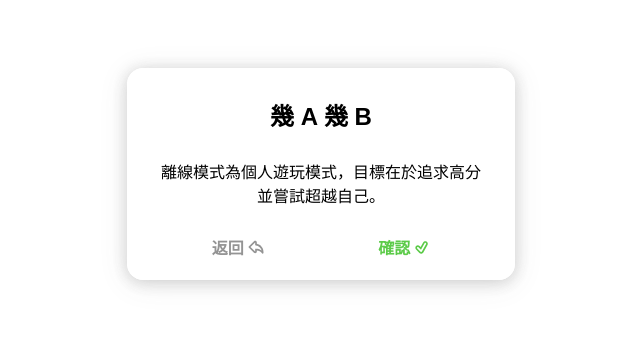
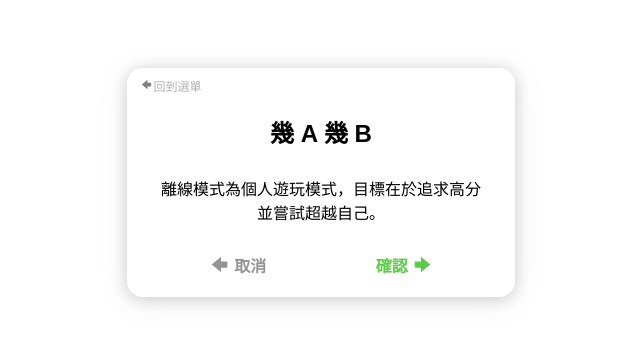
Before and after one commit to kwei/webpackTest, a React app: page / in a window 1280 px wide. Both pictures are taken after a click on the element "離線模式". Shown: the top 346 px of the page, without its empty margins (319-959 px from the left). Built offline with nearby package versions, Linux system fonts and the light colour scheme.

Commit message:
[what] [why] [how]

```diff
--- a/src/css/opening_v2.scss
+++ b/src/css/opening_v2.scss
@@ -12,6 +12,21 @@
   padding: 30px;
 }
 
+.goBack {
+  display: flex;
+  flex-direction: row;
+  width: 100%;
+  height: auto;
+  color: #b2b2b2;
+  cursor: pointer;
+  font-size: 12px;
+  padding: 0 0 0 5px;
+  &:hover {
+    color: #2c2c2c;
+    padding: 0;
+  }
+}
+
 .opening-page {
   @include flexContainer(80%, 100%);
   max-width: 370px;
@@ -23,13 +38,6 @@
   backdrop-filter: blur(5.6px);
   -webkit-backdrop-filter: blur(5.6px);
   border: 1px solid rgba(255, 255, 255, 1);
-
-  //animation-name: shrink;
-  //animation-duration: 4s;
-  //animation-iteration-count: infinite;
-  //-webkit-animation-name: shrink;
-  //-webkit-animation-duration: 4s;
-  //-webkit-animation-iteration-count: infinite;
 
   .page-header {
     @include flexContainer(80%, 30px);
@@ -125,6 +133,8 @@
   .userName-input-label {
     margin: auto;
     padding: 0 8px 0 0;
+    display: flex;
+    flex-direction: row;
   }
   .userName-input {
     flex: 1;
@@ -139,6 +149,8 @@
   .roomID-input-label {
     margin: auto;
     padding: 0 8px 0 0;
+    display: flex;
+    flex-direction: row;
   }
   .roomID-input {
     flex: 1;
@@ -163,31 +175,3 @@
     padding: 6px 10px 10px 10px;
   }
 }
-
-@-webkit-keyframes shrink {
-  0% {box-shadow: 0 4px 30px rgba(0, 255, 187, 0.1), 0 2px 15px rgba(0, 234, 255, 0.3);}
-  10% {box-shadow: 0 4px 30px rgba(0, 234, 255, 0.1), 0 2px 15px rgba(0, 51, 255, 0.3);}
-  20% {box-shadow: 0 4px 30px rgba(0, 128, 255, 0.1), 0 2px 15px rgba(85, 0, 255, 0.3);}
-  30% {box-shadow: 0 4px 30px rgba(0, 4, 255, 0.1), 0 2px 15px rgba(170, 0, 255, 0.3);}
-  40% {box-shadow: 0 4px 30px rgba(102, 0, 255, 0.1), 0 2px 15px rgba(255, 0, 221, 0.3);}
-  50% {box-shadow: 0 4px 30px rgba(161, 0, 255, 0.1), 0 2px 15px rgba(255, 0, 128, 0.3);}
-  60% {box-shadow: 0 4px 30px rgba(102, 0, 255, 0.1), 0 2px 15px rgba(255, 0, 221, 0.3);}
-  70% {box-shadow: 0 4px 30px rgba(0, 4, 255, 0.1), 0 2px 15px rgba(170, 0, 255, 0.3);}
-  80% {box-shadow: 0 4px 30px rgba(0, 128, 255, 0.1), 0 2px 15px rgba(85, 0, 255, 0.3);}
-  90% {box-shadow: 0 4px 30px rgba(0, 234, 255, 0.1), 0 2px 15px rgba(0, 51, 255, 0.3);}
-  100% {box-shadow: 0 4px 30px rgba(0, 255, 187, 0.1), 0 2px 15px rgba(0, 234, 255, 0.3);}
-}
-
-@keyframes shrink {
-  0% {box-shadow: 0 4px 30px rgba(0, 255, 187, 0.1), 0 2px 15px rgba(0, 234, 255, 0.3);}
-  10% {box-shadow: 0 4px 30px rgba(0, 234, 255, 0.1), 0 2px 15px rgba(0, 51, 255, 0.3);}
-  20% {box-shadow: 0 4px 30px rgba(0, 128, 255, 0.1), 0 2px 15px rgba(85, 0, 255, 0.3);}
-  30% {box-shadow: 0 4px 30px rgba(0, 4, 255, 0.1), 0 2px 15px rgba(170, 0, 255, 0.3);}
-  40% {box-shadow: 0 4px 30px rgba(102, 0, 255, 0.1), 0 2px 15px rgba(255, 0, 221, 0.3);}
-  50% {box-shadow: 0 4px 30px rgba(161, 0, 255, 0.1), 0 2px 15px rgba(255, 0, 128, 0.3);}
-  60% {box-shadow: 0 4px 30px rgba(102, 0, 255, 0.1), 0 2px 15px rgba(255, 0, 221, 0.3);}
-  70% {box-shadow: 0 4px 30px rgba(0, 4, 255, 0.1), 0 2px 15px rgba(170, 0, 255, 0.3);}
-  80% {box-shadow: 0 4px 30px rgba(0, 128, 255, 0.1), 0 2px 15px rgba(85, 0, 255, 0.3);}
-  90% {box-shadow: 0 4px 30px rgba(0, 234, 255, 0.1), 0 2px 15px rgba(0, 51, 255, 0.3);}
-  100% {box-shadow: 0 4px 30px rgba(0, 255, 187, 0.1), 0 2px 15px rgba(0, 234, 255, 0.3);}
-}
--- a/src/pages/OpeningPage/OpeningPageV2.jsx
+++ b/src/pages/OpeningPage/OpeningPageV2.jsx
@@ -2,8 +2,10 @@ import '../../css/opening_v2.scss';
 import React, { useRef, useState } from "react";
 import { Logger } from "../../module/logger";
 import { switchPage } from "./openingPageSlice";
-import { FaMousePointer } from "react-icons/fa";
-import { TiArrowBackOutline, TiTickOutline, TiUserOutline, TiKeyOutline } from "react-icons/ti";
+import { FiLink } from "react-icons/fi";
+import { TiUserOutline, TiKeyOutline } from "react-icons/ti";
+import { GoArrowRight, GoArrowLeft } from "react-icons/go";
+import { VscDebugDisconnect } from "react-icons/vsc";
 import { useDispatch } from "react-redux";
 import { checkInputs } from "../../module/checkInputs";
 import { setUser } from "../../component/Player/userSlice";
@@ -82,7 +84,7 @@ const OpeningPageV2 = () => {
             return (
                 <>
                     <div className="userName">
-                        <div className="userName-input-label">名稱 <TiUserOutline style = {{transform: 'translateY(4px)', fontSize: "20px"}}/></div>
+                        <div className="userName-input-label">名稱 <TiUserOutline style = {{transform: 'translateX(2px)', fontSize: "20px"}}/></div>
                         <input type="text"
                                className="userName-input"
                                value={userName}
@@ -90,7 +92,7 @@ const OpeningPageV2 = () => {
                                placeholder={NAME_INPUT_PLACEHOLDER} />
                     </div>
                     <div className="roomID">
-                        <div className="roomID-input-label">代碼 <TiKeyOutline style = {{transform: 'translateY(4px)', fontSize: "20px"}}/></div>
+                        <div className="roomID-input-label">代碼 <TiKeyOutline style = {{transform: 'translateX(2px)', fontSize: "20px"}}/></div>
                         <input type="text"
                                className="roomID-input"
                                value={id}
@@ -111,25 +113,28 @@ const OpeningPageV2 = () => {
     return (
         <div className={"container-opening"}>
             <div className={"opening-page"}>
+                {(gameMode !== "") && <div className={"goBack"} onClick={handleBackBtnClick}>
+                    <GoArrowLeft style={{transform: 'translateX(0)', fontSize: "15px", color: "gray"}}/> 回到選單
+                </div>}
                 <div className={"page-header"}>幾 A 幾 B</div>
                 <div className={"page-content"}>
                     <div ref={localBtnRef} className={"start-local-btn"} onClick={handleLocalBtnClick}>
-                        離線模式 <FaMousePointer style = {{transform: 'rotate(-30deg)'}}/>
+                        離線模式 <VscDebugDisconnect style = {{transform: 'rotate(0deg) translateY(2px)', fontSize: "17px"}}/>
                     </div>
                     <div ref={partyBtnRef} className={"start-party-btn"} onClick={handlePartyBtnClick}>
-                        派對模式 <FaMousePointer style = {{transform: 'rotate(-30deg)'}}/>
+                        派對模式 <FiLink style = {{transform: 'rotate(0deg) translateY(2px)', fontSize: "14px"}}/>
                     </div>
                     {(gameMode !== "") && <div className={"form"}>
                         {formSheet()}
                         <div className={"btn-block"}>
                             <div className={"back-btn"} onClick={handleBackBtnClick}>
                                 <div className={"temp-container"}>
-                                    返回 <TiArrowBackOutline style = {{transform: 'translateX(2px)', fontSize: "20px"}}/>
+                                    <GoArrowLeft style = {{transform: 'translateX(-2px)', fontSize: "25px"}}/> 取消
                                 </div>
                             </div>
                             <div ref={confirmBtnRef} className={"confirm-btn"} onClick={handleConfirmBtnClick}>
                                 <div className={"temp-container"}>
-                                    確認 <TiTickOutline style = {{transform: 'translateX(2px)', fontSize: "20px"}}/>
+                                    確認 <GoArrowRight style = {{transform: 'translateX(2px)', fontSize: "25px"}}/>
                                 </div>
                             </div>
                         </div>
```
